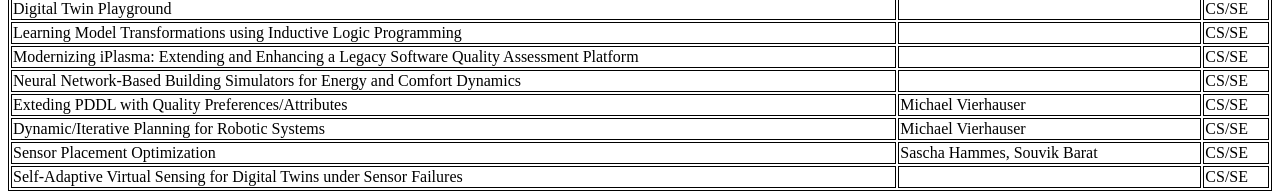
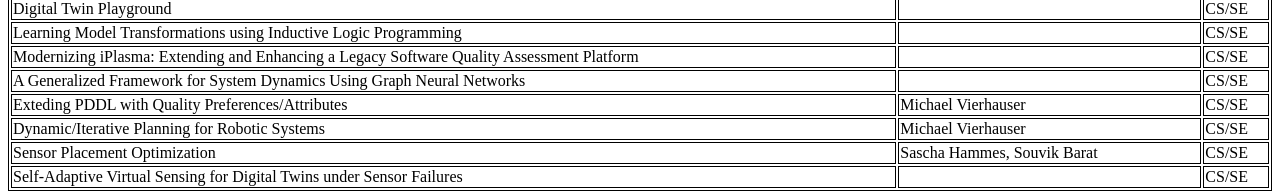
Before and after one commit to phizech/phizech.github.io, a plain HTML site: page index.html in a window 1280 px wide. Shown: the part 216-408 px from the top of the page. Drawn offline with Linux system fonts and the light colour scheme.

Commit message:
Update index.html

```diff
--- a/index.html
+++ b/index.html
@@ -56,7 +56,7 @@ table, th, td {
   <td>CS/SE</td>
   </tr>
   <tr>
-    <td>Neural Network-Based Building Simulators for Energy and Comfort Dynamics</td>
+    <td>A Generalized Framework for System Dynamics Using Graph Neural Networks</td>
     <td></td>
   <td>CS/SE</td>
   </tr>
```
